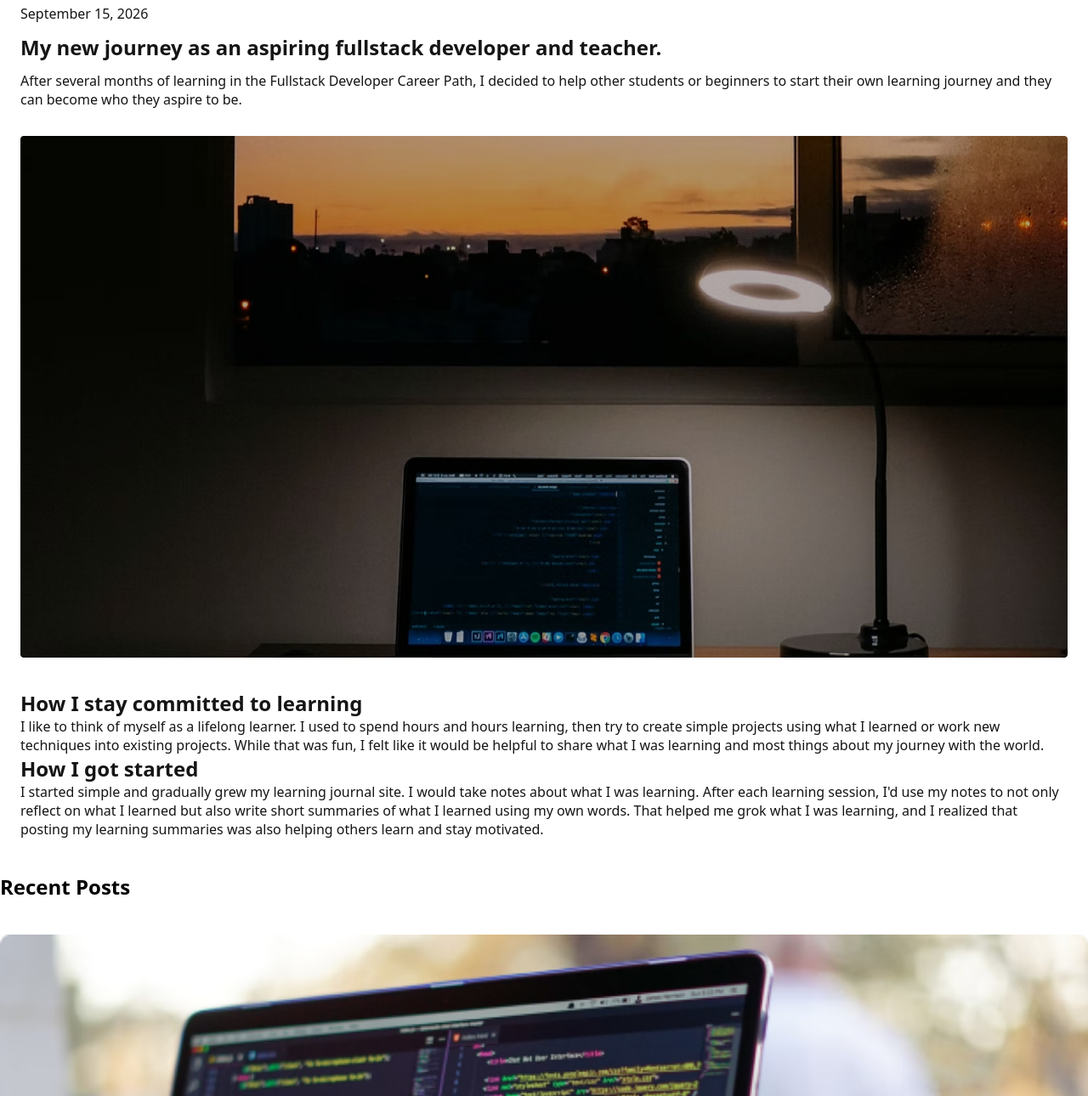
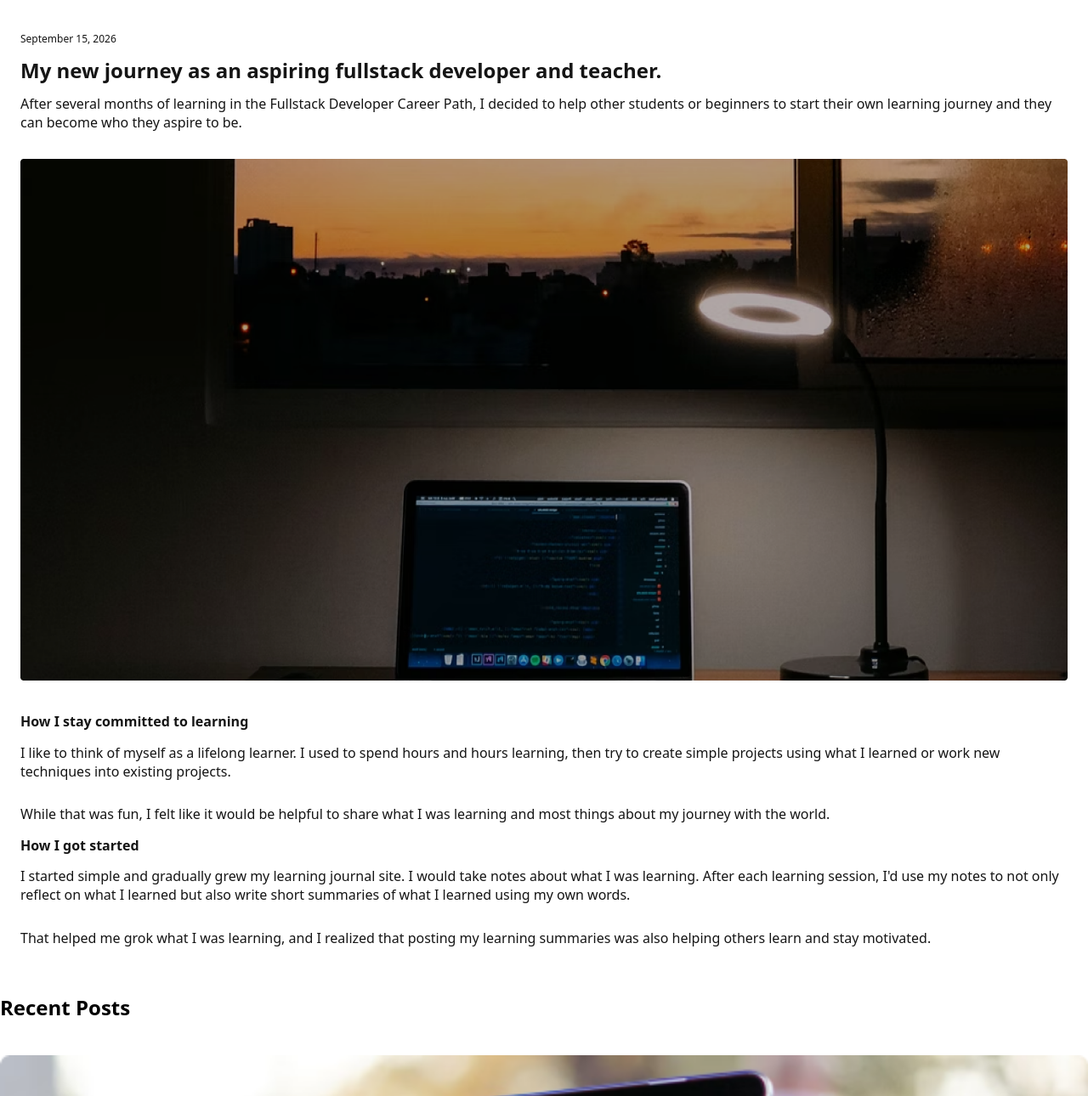
Before and after one commit to LTshepoJr/Learning-Journal, a plain HTML site: page new_journey.html in a window 1280 px wide. Shown: the part 56-1346 px from the top of the page at 85% size. Drawn offline with Linux system fonts and the light colour scheme.

Commit message:
Refactor new journey page for improved structure and styling consistency

```diff
--- a/new_journey.html
+++ b/new_journey.html
@@ -12,13 +12,13 @@
         <span><img src="/images/logo.png" alt="" /></span>Learning Journal
       </p>
       <nav>
-        <a class="heading" href="/index.html">Home</a>
-        <a class="heading" href="/about_me.html#about">About Me</a>
+        <a class="twelve_px_font-size" href="/index.html">Home</a>
+        <a class="twelve_px_font-size" href="/about_me.html#about">About Me</a>
       </nav>
     </header>
-    <main>
+    <main class="new_journey-main">
       <section class="new-journey left_right-padding">
-        <p>September 15, 2026</p>
+        <p class="new_journey-date">September 15, 2026</p>
         <h1>My new journey as an aspiring fullstack developer and teacher.</h1>
         <p>
           After several months of learning in the Fullstack Developer Career
@@ -26,23 +26,28 @@
           learning journey and they can become who they aspire to be.
         </p>
         <img src="/images/Laptop Sunset.png" alt="laptop sunset" />
-        <h2>How I stay committed to learning</h2>
-        <p>
+        <p class="bold">How I stay committed to learning</p>
+        <p class="up_down-padding">
           I like to think of myself as a lifelong learner. I used to spend hours
           and hours learning, then try to create simple projects using what I
-          learned or work new techniques into existing projects. While that was
-          fun, I felt like it would be helpful to share what I was learning and
-          most things about my journey with the world.
+          learned or work new techniques into existing projects.
+        </p>
+        <p class="up_down-padding">
+          While that was fun, I felt like it would be helpful to share what I
+          was learning and most things about my journey with the world.
         </p>
 
-        <h2>How I got started</h2>
-        <p>
+        <p class="bold">How I got started</p>
+        <p class="up_down-padding">
           I started simple and gradually grew my learning journal site. I would
           take notes about what I was learning. After each learning session, I'd
           use my notes to not only reflect on what I learned but also write
-          short summaries of what I learned using my own words. That helped me
-          grok what I was learning, and I realized that posting my learning
-          summaries was also helping others learn and stay motivated.
+          short summaries of what I learned using my own words.
+        </p>
+        <p class="up_down-padding">
+          That helped me grok what I was learning, and I realized that posting
+          my learning summaries was also helping others learn and stay
+          motivated.
         </p>
       </section>
       <section class="posts">
```
